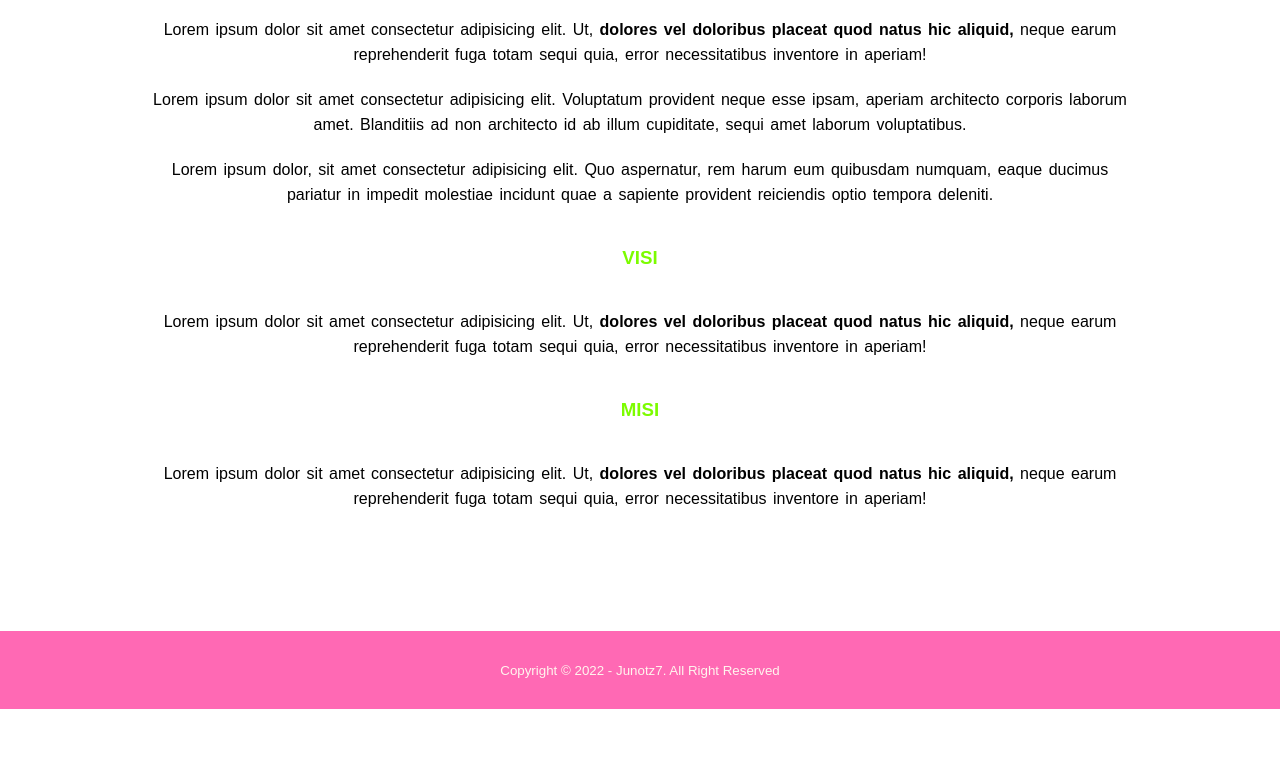
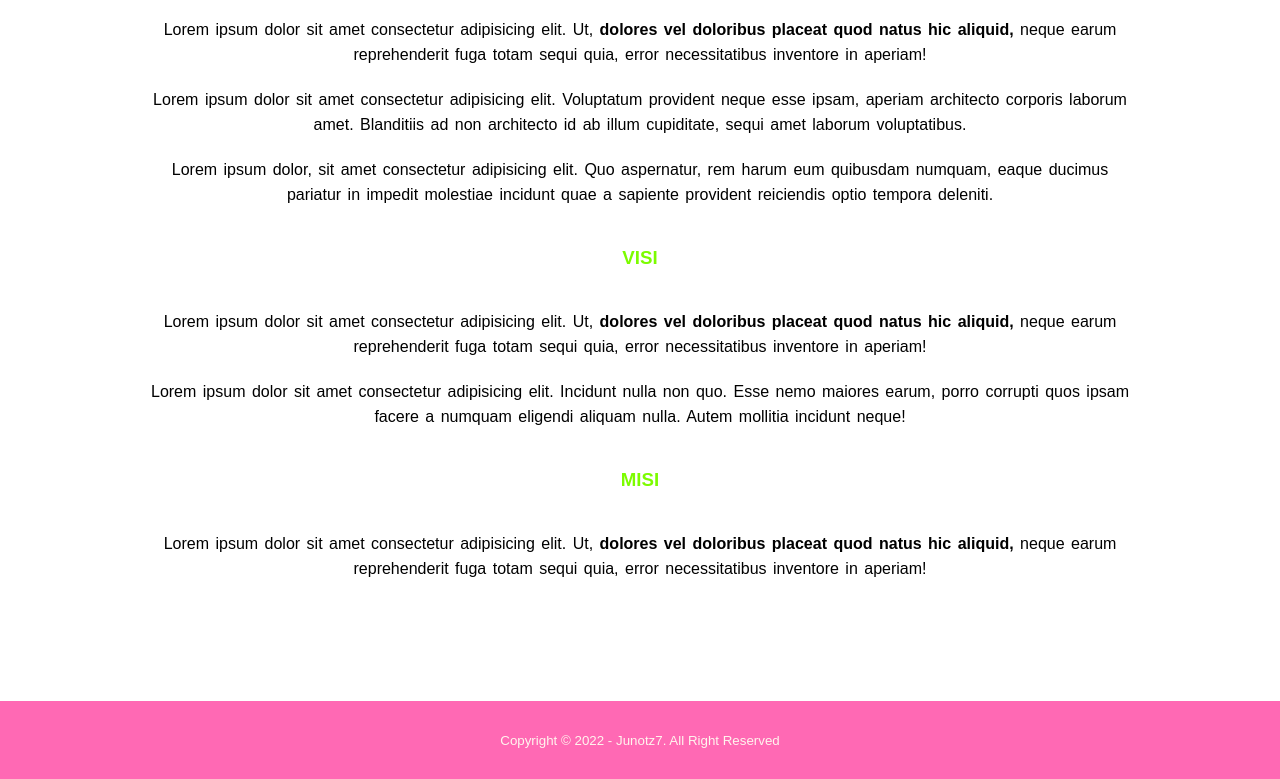
Before and after one commit to Junotz7/junotz7.github.io, a plain HTML site: page about.html in a window 1280 px wide. Shown: the part 828-1607 px from the top of the page. Before the commit the page ends 1537 px from the top, so only its background shows below. Drawn offline with Linux system fonts and the light colour scheme.

Commit message:
menambah visi

```diff
--- a/about.html
+++ b/about.html
@@ -49,6 +49,7 @@
              <p>Lorem ipsum dolor, sit amet consectetur adipisicing elit. Quo aspernatur, rem harum eum quibusdam numquam, eaque ducimus pariatur in impedit molestiae incidunt quae a sapiente provident reiciendis optio tempora deleniti.</p>
              <h3>VISI </h3>
              <p>Lorem ipsum dolor sit amet consectetur adipisicing elit. Ut, <strong> dolores vel doloribus placeat quod natus hic aliquid,</strong> neque earum reprehenderit fuga totam sequi quia, error necessitatibus inventore in aperiam!</p>
+             <p>Lorem ipsum dolor sit amet consectetur adipisicing elit. Incidunt nulla non quo. Esse nemo maiores earum, porro corrupti quos ipsam facere a numquam eligendi aliquam nulla. Autem mollitia incidunt neque!</p>
              <h3>MISI </h3>
              <p>Lorem ipsum dolor sit amet consectetur adipisicing elit. Ut, <strong> dolores vel doloribus placeat quod natus hic aliquid,</strong> neque earum reprehenderit fuga totam sequi quia, error necessitatibus inventore in aperiam!</p>
          </div>
```
